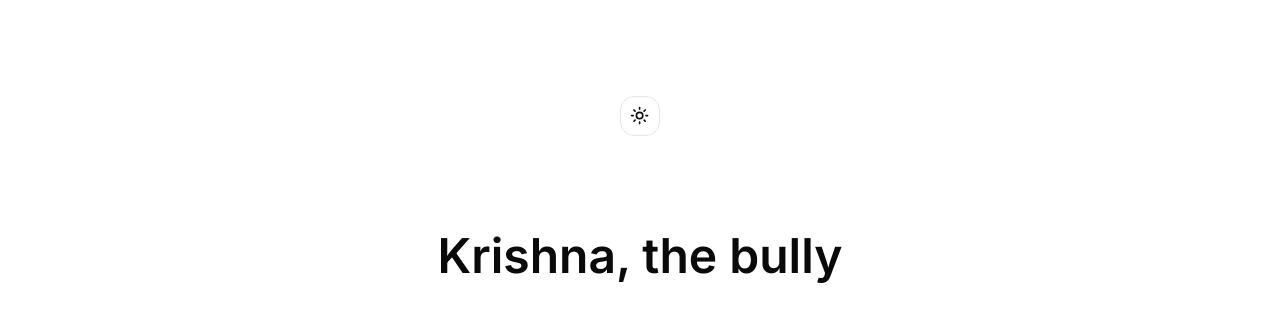
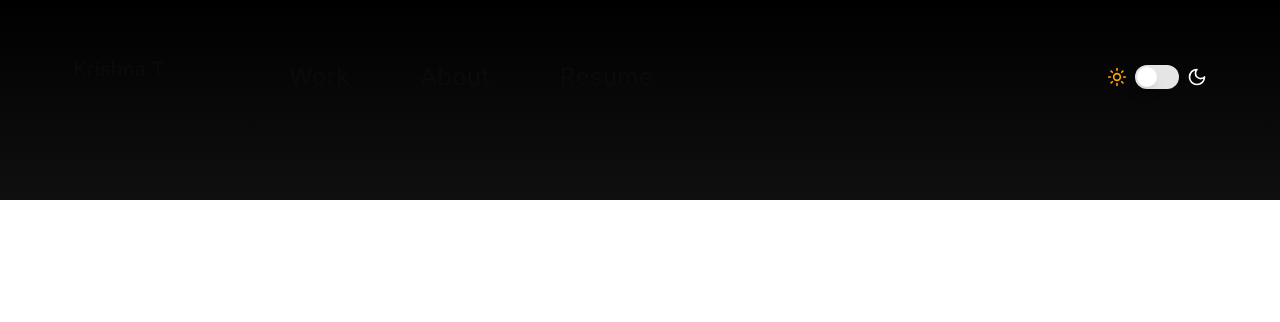
Before and after one commit to thirumurugankrishna-cloud/krish-portfolio, a Next.js app: page / in a window 1280 px wide. Shown: the top 322 px of the page. Built offline with nearby package versions, Linux system fonts and the light colour scheme.

Commit message:
added code for navbar

```diff
--- a/package.json
+++ b/package.json
@@ -11,6 +11,7 @@
   "dependencies": {
     "@radix-ui/react-dropdown-menu": "^2.0.6",
     "@radix-ui/react-slot": "^1.0.2",
+    "@radix-ui/react-switch": "^1.0.3",
     "class-variance-authority": "^0.7.0",
     "clsx": "^2.1.1",
     "lucide-react": "^0.383.0",
--- a/src/app/globals.css
+++ b/src/app/globals.css
@@ -24,6 +24,9 @@
     --input: 0 0% 89.8%;
     --ring: 0 0% 3.9%;
     --radius: 1rem;
+
+    --navbar-start: 0 0% 0%;
+    --navbar-end: 0 0% 6%;
   }
 
   .dark {
@@ -46,6 +49,9 @@
     --border: 0 0% 14.9%;
     --input: 0 0% 14.9%;
     --ring: 0 0% 83.1%;
+
+    --navbar-start: 0 0% 0%;
+    --navbar-end: 0 0% 6%;
   }
 }
 
--- a/src/app/page.js
+++ b/src/app/page.js
@@ -1,13 +1,14 @@
+import Navbar from "@/components/navbar";
 import { ThemeSwitch } from "@/components/theme-switch";
 import Image from "next/image";
 
 export default function Home() {
   return (
-    <main className="flex min-h-screen flex-col items-center gap-24 p-24 bg-background">
-      <ThemeSwitch />
-      <h1 className=" text-foreground font-semibold text-5xl">
+    <main className="flex min-h-screen flex-col items-center bg-background">
+      <Navbar />
+      {/* <h1 className=" text-foreground font-semibold text-5xl">
         Krishna, the bully
-      </h1>
+      </h1> */}
     </main>
   );
 }
--- /dev/null
+++ b/src/components/navbar.jsx
@@ -0,0 +1,30 @@
+import React from "react";
+import { ThemeSwitch } from "./theme-switch";
+import Link from "next/link";
+
+const Navbar = () => {
+  return (
+    <nav className=" w-full h-[200px] bg-gradient-to-b from-navbar-start to-navbar-end px-[73px] flex items-center justify-between pb-[46px] sticky">
+      <div className=" flex gap-[115px] ">
+        <div className=" flex flex-col">
+          <h2 className=" text-foreground text-xl leading-6 font-medium">
+            Krishna T
+          </h2>
+          <p className=" text-xs text-foreground/50 leading-4 font-normal tracking-[0.125px] ">
+            Product Designer
+          </p>
+        </div>
+
+        <div className=" flex items-center justify-center gap-[70px] font-medium text-2xl leading-5 tracking-[0.2px]">
+          <Link href={"#"}>Work</Link>
+          <Link href={"#"}>About</Link>
+          <Link href={"#"}>Resume</Link>
+        </div>
+      </div>
+
+      <ThemeSwitch />
+    </nav>
+  );
+};
+
+export default Navbar;
--- a/src/components/theme-switch.jsx
+++ b/src/components/theme-switch.jsx
@@ -3,38 +3,39 @@
 import * as React from "react";
 import { Moon, Sun } from "lucide-react";
 import { useTheme } from "next-themes";
-
-import { Button } from "@/components/ui/button";
-import {
-  DropdownMenu,
-  DropdownMenuContent,
-  DropdownMenuItem,
-  DropdownMenuTrigger,
-} from "@/components/ui/dropdown-menu";
+import { Switch } from "@/components/ui/switch";
 
 export function ThemeSwitch() {
-  const { setTheme } = useTheme();
+  const { theme, setTheme } = useTheme();
 
   return (
-    <DropdownMenu>
-      <DropdownMenuTrigger asChild>
-        <Button variant="outline" size="icon">
-          <Sun className="h-[1.2rem] w-[1.2rem] rotate-0 scale-100 transition-all dark:-rotate-90 dark:scale-0" />
-          <Moon className="absolute h-[1.2rem] w-[1.2rem] rotate-90 scale-0 transition-all dark:rotate-0 dark:scale-100" />
-          <span className="sr-only">Toggle theme</span>
-        </Button>
-      </DropdownMenuTrigger>
-      <DropdownMenuContent align="end">
-        <DropdownMenuItem onClick={() => setTheme("light")}>
-          Light
-        </DropdownMenuItem>
-        <DropdownMenuItem onClick={() => setTheme("dark")}>
-          Dark
-        </DropdownMenuItem>
-        <DropdownMenuItem onClick={() => setTheme("system")}>
-          System
-        </DropdownMenuItem>
-      </DropdownMenuContent>
-    </DropdownMenu>
+    // <DropdownMenu>
+    //   <DropdownMenuTrigger asChild>
+    //     <Button variant="outline" size="icon">
+    //       <Sun className="h-[1.2rem] w-[1.2rem] rotate-0 scale-100 transition-all dark:-rotate-90 dark:scale-0" />
+    //       <Moon className="absolute h-[1.2rem] w-[1.2rem] rotate-90 scale-0 transition-all dark:rotate-0 dark:scale-100" />
+    //       <span className="sr-only">Toggle theme</span>
+    //     </Button>
+    //   </DropdownMenuTrigger>
+    //   <DropdownMenuContent align="end">
+    //     <DropdownMenuItem onClick={() => setTheme("light")}>
+    //       Light
+    //     </DropdownMenuItem>
+    //     <DropdownMenuItem onClick={() => setTheme("dark")}>
+    //       Dark
+    //     </DropdownMenuItem>
+    //     <DropdownMenuItem onClick={() => setTheme("system")}>
+    //       System
+    //     </DropdownMenuItem>
+    //   </DropdownMenuContent>
+    // </DropdownMenu>
+    <div className=" flex gap-2 items-center">
+      <Sun color="orange" size={20} />
+      <Switch
+        checked={theme === "dark"}
+        onCheckedChange={() => setTheme(theme === "dark" ? "light" : "dark")}
+      />
+      <Moon color="white" size={20} />
+    </div>
   );
 }
--- /dev/null
+++ b/src/components/ui/switch.jsx
@@ -0,0 +1,24 @@
+"use client"
+
+import * as React from "react"
+import * as SwitchPrimitives from "@radix-ui/react-switch"
+
+import { cn } from "@/lib/utils"
+
+const Switch = React.forwardRef(({ className, ...props }, ref) => (
+  <SwitchPrimitives.Root
+    className={cn(
+      "peer inline-flex h-6 w-11 shrink-0 cursor-pointer items-center rounded-full border-2 border-transparent transition-colors focus-visible:outline-none focus-visible:ring-2 focus-visible:ring-ring focus-visible:ring-offset-2 focus-visible:ring-offset-background disabled:cursor-not-allowed disabled:opacity-50 data-[state=checked]:bg-primary data-[state=unchecked]:bg-input",
+      className
+    )}
+    {...props}
+    ref={ref}>
+    <SwitchPrimitives.Thumb
+      className={cn(
+        "pointer-events-none block h-5 w-5 rounded-full bg-background shadow-lg ring-0 transition-transform data-[state=checked]:translate-x-5 data-[state=unchecked]:translate-x-0"
+      )} />
+  </SwitchPrimitives.Root>
+))
+Switch.displayName = SwitchPrimitives.Root.displayName
+
+export { Switch }
--- a/tailwind.config.js
+++ b/tailwind.config.js
@@ -2,10 +2,10 @@
 module.exports = {
   darkMode: ["class"],
   content: [
-    './pages/**/*.{js,jsx}',
-    './components/**/*.{js,jsx}',
-    './app/**/*.{js,jsx}',
-    './src/**/*.{js,jsx}',
+    "./pages/**/*.{js,jsx}",
+    "./components/**/*.{js,jsx}",
+    "./app/**/*.{js,jsx}",
+    "./src/**/*.{js,jsx}",
   ],
   prefix: "",
   theme: {
@@ -51,6 +51,11 @@ module.exports = {
           DEFAULT: "hsl(var(--card))",
           foreground: "hsl(var(--card-foreground))",
         },
+
+        navbar: {
+          start: "hsl(var(--navbar-start))",
+          end: "hsl(var(--navbar-end))",
+        },
       },
       borderRadius: {
         lg: "var(--radius)",
@@ -74,4 +79,4 @@ module.exports = {
     },
   },
   plugins: [require("tailwindcss-animate")],
-}
+};
```
Also changed, not shown: 1 other file (tests, documents, lock files or other folders).
